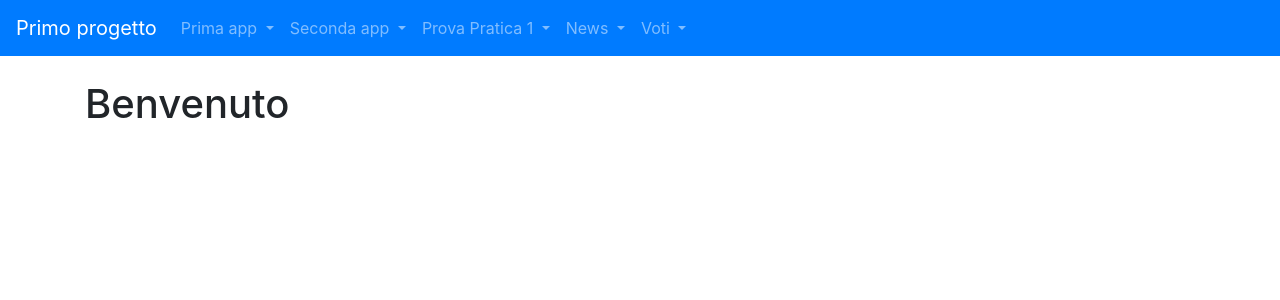
After one commit to dkmvfabio/primo_progetto, a Django app: page /news/benvenuto in a window 1280 px wide. The commit adds this page. Shown: the top 300 px of the page. Run offline with Django 5.2, Linux system fonts and the light colour scheme.

Commit message:
Passo 22 (Corretto)

```diff
--- a/news/templates/news/articolo_detail.html
+++ b/news/templates/news/articolo_detail.html
@@ -8,4 +8,6 @@
     <h1>{{ articolo.titolo }}</h1>
     <h3>{{ articolo.contenuto }}</h3>
     <h5>Autore: {{ articolo.giornalista }}</h5>
+    <h5>Data: {{ articolo.data }}</h5>
+    <h5>Visualizzazioni: {{ articolo.visualizzazioni }}</h5>
 {% endblock content %}
--- /dev/null
+++ b/news/templates/news/benvenuto.html
@@ -0,0 +1,6 @@
+{% extends "base.html"%}
+
+{%block title%} {{block.super}} | Benvenuto {%endblock title%}
+{%block content%}
+    <h1>Benvenuto</h1>
+{%endblock content%}
--- a/news/templates/news/index4.html
+++ b/news/templates/news/index4.html
@@ -5,6 +5,7 @@
     <ol>
         <li><a href="/">Index Root</a></li>
         <li><a href="{% url 'news:homeview'%}">Homepage</a></li>
+        <li><a href="{% url 'news:benvenuto'%}">Benvenuto</a></li>
         <li><a href="{% url 'news:lista_articoli'%}">Lista articoli</a></li>
         <li><a href="{% url 'news:query_base'%}">Query Base</a></li>
     </ol>
--- a/news/urls.py
+++ b/news/urls.py
@@ -1,11 +1,12 @@
 from django.urls import path
-from.views import home, articoloDetailView, index4, listaArticoli, queryBase, giornalistaDetailView
+from.views import home, articoloDetailView, index4, listaArticoli, queryBase, giornalistaDetailView, benvenuto
 
 app_name = 'news'
 
 urlpatterns = [
     path('', index4, name='index4'),
     path('homeview', home, name="homeview"),
+    path('benvenuto', benvenuto, name="benvenuto"),
     path("articoli/<int:pk>", articoloDetailView, name="articolo_detail"),
     path("giornalisti/<int:pk>", giornalistaDetailView, name="giornalista_detail"),
     path('lista_articoli', listaArticoli, name="lista_articoli"),
--- a/news/views.py
+++ b/news/views.py
@@ -189,3 +189,6 @@ def queryBase(request):
         'articoli_con_not' : articoli_con_not
     }
     return render(request, 'query.html', context)
+
+def benvenuto(request):
+    return render(request,"news/benvenuto.html")
--- a/templates/base.html
+++ b/templates/base.html
@@ -72,6 +72,7 @@
         </a>
         <div class="dropdown-menu" aria-labelledby="navbarDropdown">
           <a class="dropdown-item" href="{% url 'news:homeview'%}">Homepage</a>
+          <a class="dropdown-item" href="{% url 'news:benvenuto'%}">Benvenuto</a>
           <a class="dropdown-item" href="{% url 'news:lista_articoli'%}">Lista articoli</a>
           <a class="dropdown-item" href="{% url 'news:query_base'%}">Query base</a>
           <div class="dropdown-divider"></div>
@@ -93,7 +94,7 @@
   </div>
 </nav>
 
-<div>
+<div class="container my-4">
     {%block content%}
     {%endblock content%}
 
```
Also changed, not shown: news/templates/news/query.html (+12 -12 lines).
